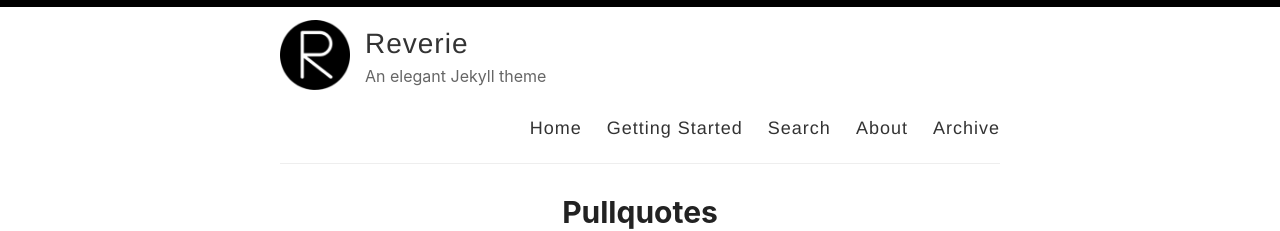
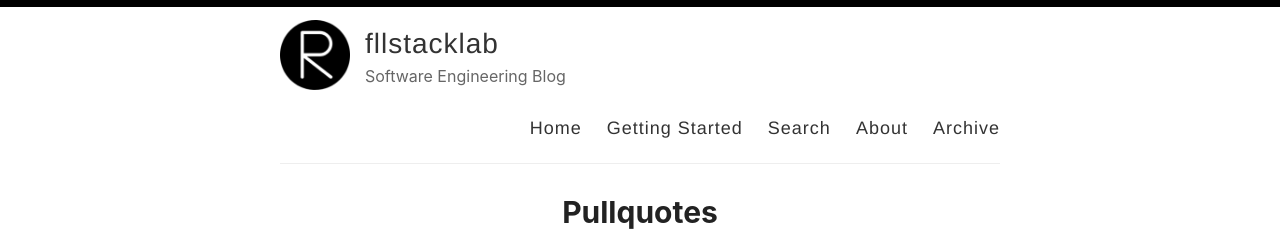
Before and after one commit to patnidevesh1/patnidevesh1.github.io, a Jekyll site: the page built from index.html, in a window 1280 px wide and 900 px high. Shown: the top 231 px of the window. Built offline with Jekyll 4.4.1, drawn with Linux system fonts in a browser that asks for light colours; the list of posts is cut into pages by our own code.

Commit message:
Update _config.yml

```diff
--- a/_config.yml
+++ b/_config.yml
@@ -3,13 +3,13 @@
 #
 
 # Name of your site (displayed in the header)
-name: Reverie
+name: fllstacklab
 
 # Name of the author
 author: Devesh Patni
 
 # Short bio or description (displayed in the header)
-description: An elegant Jekyll theme
+description: Software Engineering Blog
 
 # URL of your avatar or profile pic (you could use your GitHub profile pic)
 avatar: /images/reverie.png
@@ -21,15 +21,15 @@ avatar: /images/reverie.png
 # Includes an icon in the footer for each username you enter
 footer-links:
   dribbble:
-  email: amit.d.merchant@gmail.com
+  email: patnidevesh6@gmail.com
   facebook:
   flickr:
-  github: amitmerchant1990/reverie
+  github: patnidevesh6
   instagram:
   linkedin:
   pinterest:
   rss: rss
-  twitter: amit_merchant
+  twitter: patnidevesh6
   stackoverflow:
   youtube: # channel/<your_long_string> or user/<user-name>
   googleplus: # anything in your profile username that comes after plus.google.com/
```
